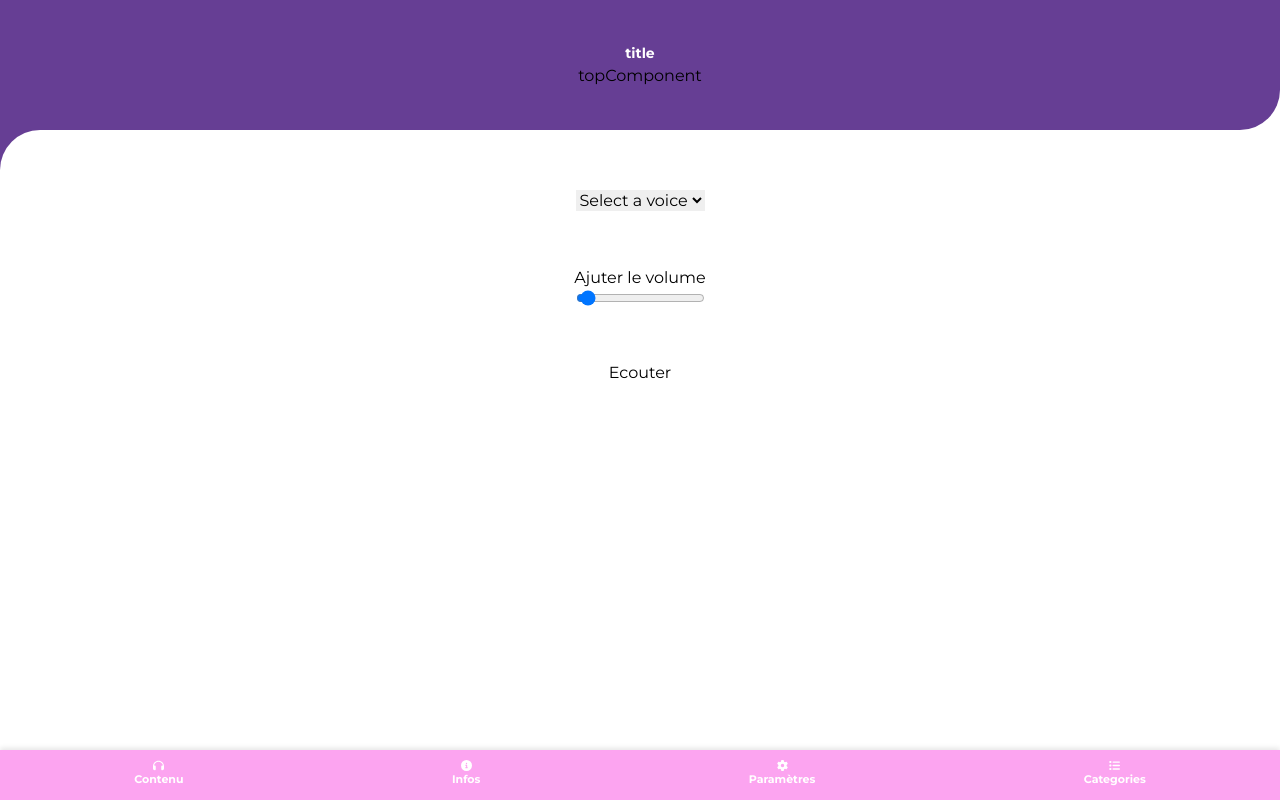
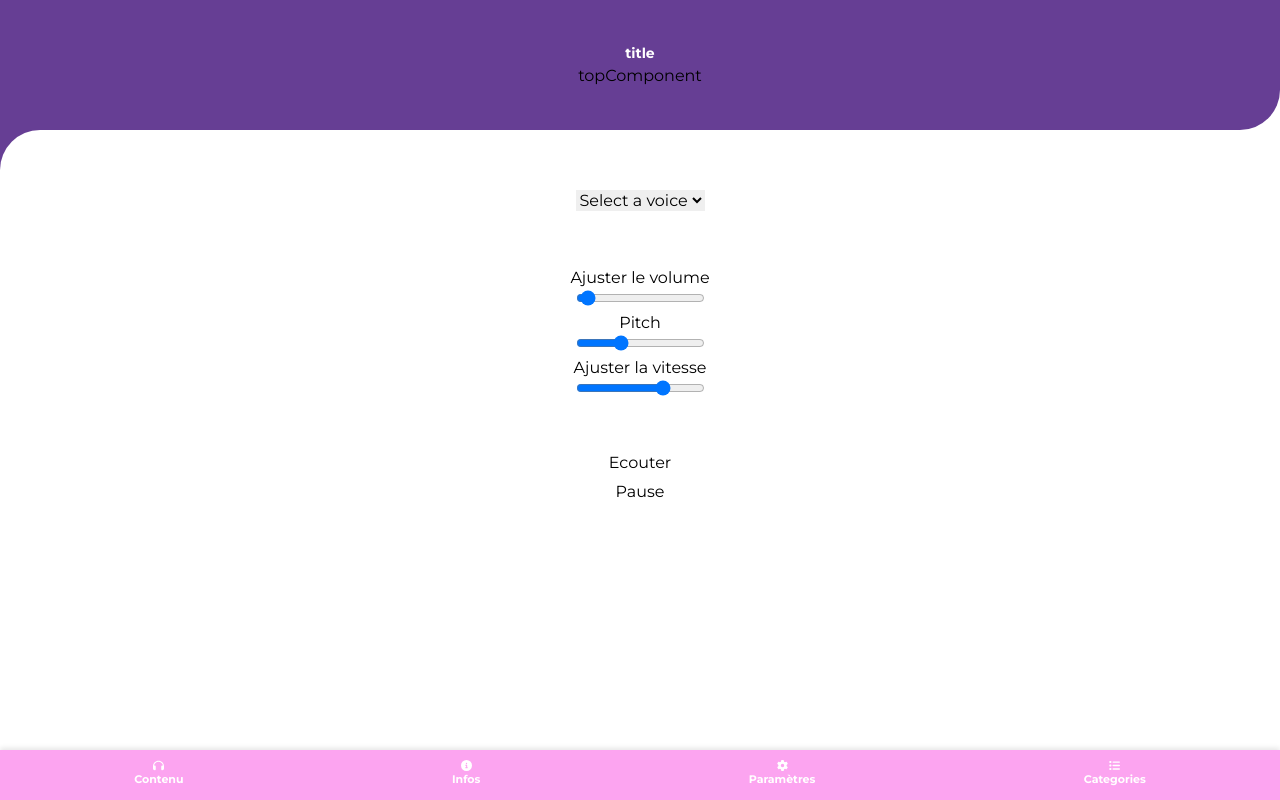
Before and after one commit to Aliyoub/studyfast, a Next.js app: page / in a window 1280 px wide. Built offline with nearby package versions, Linux system fonts and the light colour scheme.

Commit message:
a few updates

```diff
--- a/components/tts.js
+++ b/components/tts.js
@@ -1,10 +1,14 @@
 import React from "react";
 import { useEffect, useState } from "react";
 import { texts } from "@/Texts";
+import { argum } from "@/argum";
+
 function Tts() {
   const [voices, setVoices] = useState([]);
   const [selectedVoice, setSelectedVoice] = useState(voices.find(voice => voice.name === 'Google US English'));
   const [volume, setVolume] = useState(0.2);
+  const [rate, setRate] = useState(0.7);
+  const [pitch, setPitch] = useState(1);
 
   // const handleSelectChange = (event) => {
   //   setSelectedVoice(event.target.value);
@@ -26,7 +30,7 @@ function Tts() {
   };
 
   const speak = () => {
-    const utterance = new SpeechSynthesisUtterance(texts);
+    const utterance = new SpeechSynthesisUtterance(argum);
 
     // Set the voice if it's selected and valid
     if (selectedVoice) {
@@ -36,11 +40,17 @@ function Tts() {
 
       // Set the volume
       utterance.volume = volume;
+      utterance.rate =rate; // Vitesse
+      utterance.pitch = pitch;
     }
 
     // Speak the text
     window.speechSynthesis.speak(utterance);
   };
+
+  const pause = ()=>{
+    window.speechSynthesis.pause();
+  }
 
   return (
     <div style={{
@@ -57,7 +67,7 @@ function Tts() {
           </option>
         ))}
       </select>
-<div style={{marginTop:55}}>Ajuter le volume</div>
+<div style={{marginTop:55}}>Ajuster le volume</div>
       <input
         type="range"
         min="0"
@@ -66,7 +76,30 @@ function Tts() {
         value={volume}
         onChange={(e) => setVolume(parseFloat(e.target.value))}
       />
+
+<div style={{marginTop:5}}>Pitch</div>
+      <input
+        type="range"
+        min="0.5"
+        max="2"
+        step="0.1"
+        value={pitch}
+        onChange={(e) => setVolume(parseFloat(e.target.value))}
+        />
+
+<div style={{marginTop:5}}>Ajuster la vitesse</div>
+      <input
+        type="range"
+        min="0.01"
+        max="1"
+        step="0.1"
+        value={rate}
+        onChange={(e) => setVolume(parseFloat(e.target.value))}
+        />
+
+
       <button style={{marginTop: 55}} onClick={speak}>Ecouter</button>
+      <button style={{marginTop: 5}} onClick={pause}>Pause</button>
     </div>
   );
 }
```
Also changed, not shown: argum.tsx (added, +1 -0 lines), 1 other file (tests, documents, lock files or other folders).
